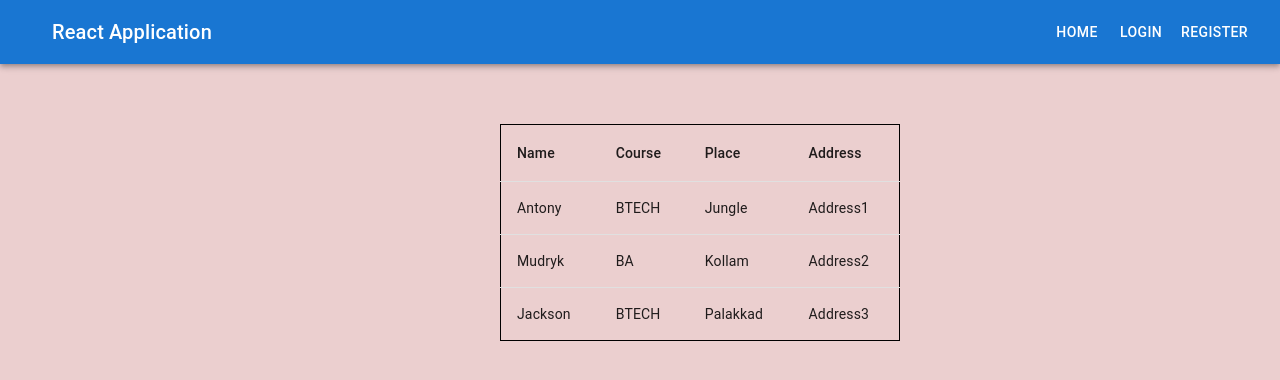
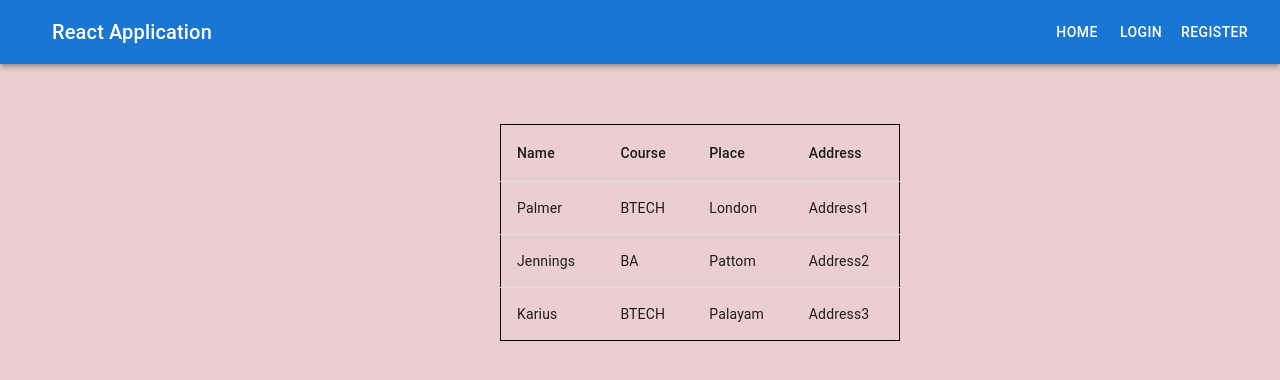
Before and after one commit to Hrudhey/Day23-React, a React (Vite) app: page / in a window 1280 px wide. Shown: the top 380 px of the page. Built offline with nearby package versions, Linux system fonts and the light colour scheme.

Commit message:
second commit

```diff
--- a/src/components/Home.jsx
+++ b/src/components/Home.jsx
@@ -1,9 +1,9 @@
 import { Table, TableBody, TableCell, TableContainer, TableHead, TableRow } from '@mui/material'
 import React from 'react'
 const data = [
-        {"NAME":"Antony","Course":"BTECH","Place":"Jungle","Address":"Address1"},
-        {"NAME":"Mudryk","Course":"BA","Place":"Kollam","Address":"Address2"},
-        {"NAME":"Jackson","Course":"BTECH","Place":"Palakkad","Address":"Address3"}
+        {"NAME":"Palmer","Course":"BTECH","Place":"London","Address":"Address1"},
+        {"NAME":"Jennings","Course":"BA","Place":"Pattom","Address":"Address2"},
+        {"NAME":"Karius","Course":"BTECH","Place":"Palayam","Address":"Address3"}
   ];
 
 const Home = () => {
```
